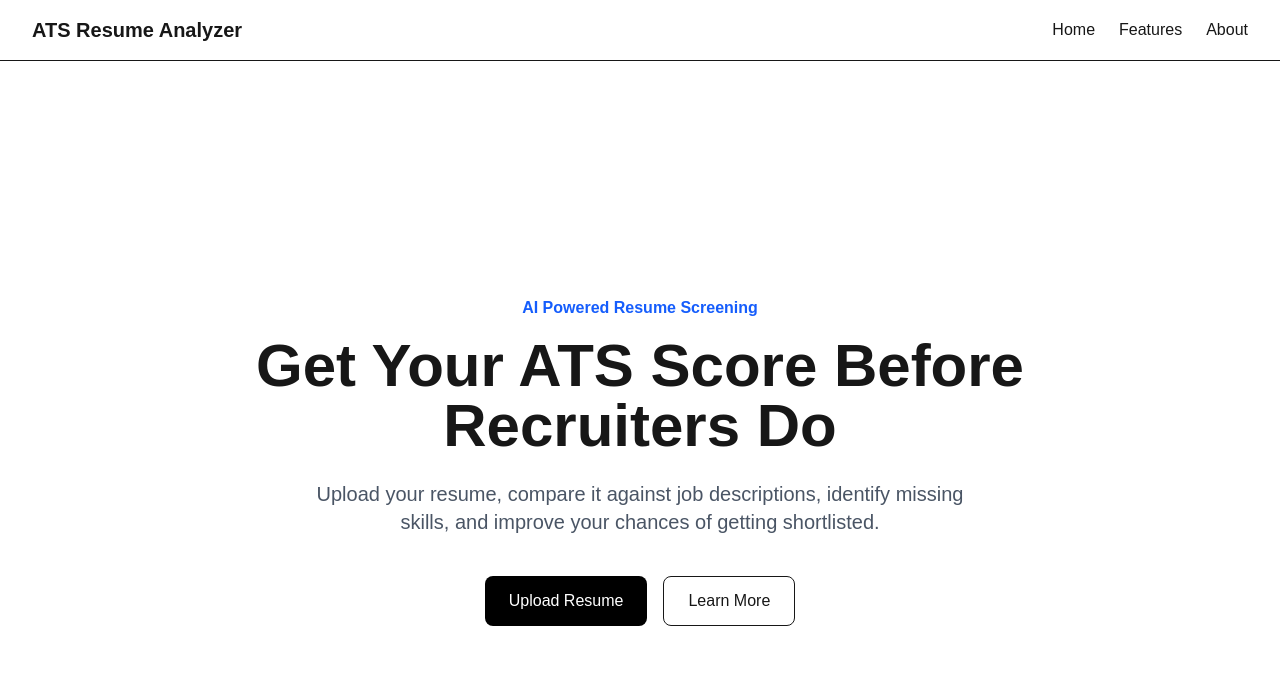
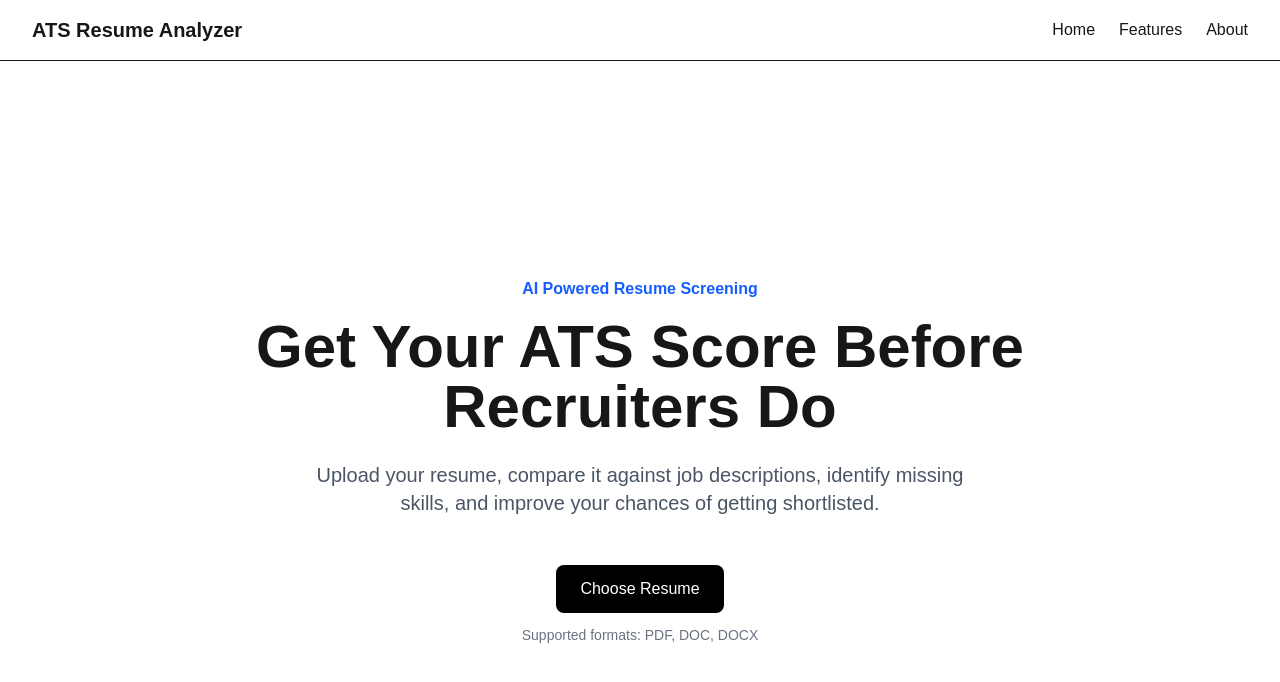
Before and after one commit to YashSrivastava1708/ATS-Resume-Analyzer, a Next.js app in the folder frontend/: page / in a window 1280 px wide. Shown: the top 682 px of the page. Built offline with nearby package versions, Linux system fonts and the light colour scheme.

Commit message:
Add resume upload component

```diff
--- a/frontend/src/app/page.tsx
+++ b/frontend/src/app/page.tsx
@@ -19,7 +19,7 @@ export default function Home() {
   );
 }*/
 
-
+import ResumeUpload from "../components/ui/ResumeUpload";
 
 import Navbar from "../components/layout/Navbar";
 
@@ -44,15 +44,17 @@ export default function Home() {
     getting shortlisted.
   </p>
 
-  <div className="flex gap-4 mt-10">
+  {/* <div className="flex gap-4 mt-10">
     <button className="px-6 py-3 bg-black text-white rounded-lg">
       Upload Resume
-    </button>
+    </button> */}
 
-    <button className="px-6 py-3 border rounded-lg">
+    {/* <button className="px-6 py-3 border rounded-lg">
       Learn More
     </button>
-  </div>
+  </div> */}
+  <ResumeUpload />
+
 
 </main>
     </>
--- /dev/null
+++ b/frontend/src/components/ui/ResumeUpload.tsx
@@ -0,0 +1,25 @@
+export default function ResumeUpload() {
+  return (
+    <div className="mt-12 flex flex-col items-center">
+
+      <label
+        htmlFor="resume"
+        className="cursor-pointer px-6 py-3 bg-black text-white rounded-lg"
+      >
+        Choose Resume
+      </label>
+
+      <input
+        id="resume"
+        type="file"
+        accept=".pdf,.doc,.docx"
+        className="hidden"
+      />
+
+      <p className="mt-3 text-sm text-gray-500">
+        Supported formats: PDF, DOC, DOCX
+      </p>
+
+    </div>
+  );
+}
```
